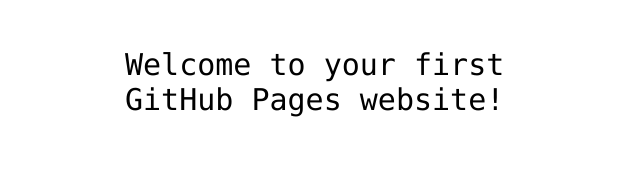
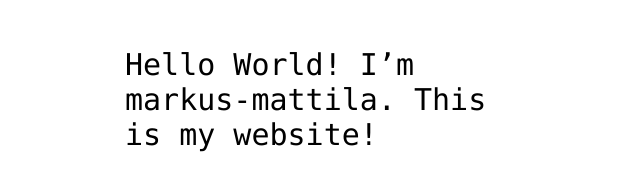
Before and after one commit to markus-mattila/markus-mattila.github.io, a plain HTML site: page index.html in a window 1280 px wide. Shown: the part 341-532 px from the top of the page, without its empty margins (315-955 px from the left). Drawn offline with Linux system fonts and the light colour scheme.

Commit message:
Update index.html

```diff
--- a/index.html
+++ b/index.html
@@ -12,7 +12,7 @@
 <img src="https://octodex.github.com/images/daftpunktocat-thomas.gif" id="octocat" alt="octocat-gif" />
 
 <!-- Change this code here by copy and pasting your template on line 15 -->
-<p>Welcome to your first GitHub Pages website!</p>
+<p>Hello World! I’m markus-mattila. This is my website!</p>
 
 </body>
 </html>
```
